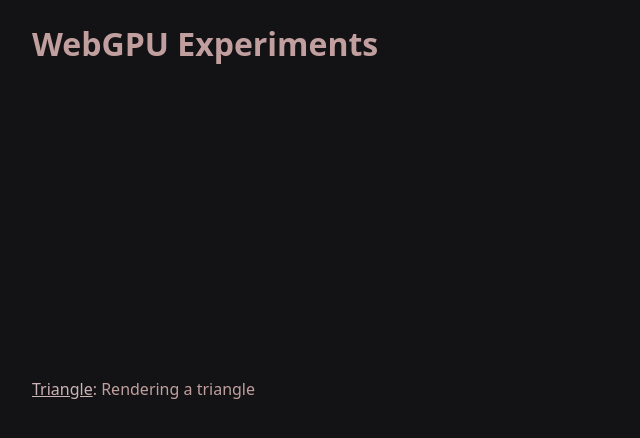
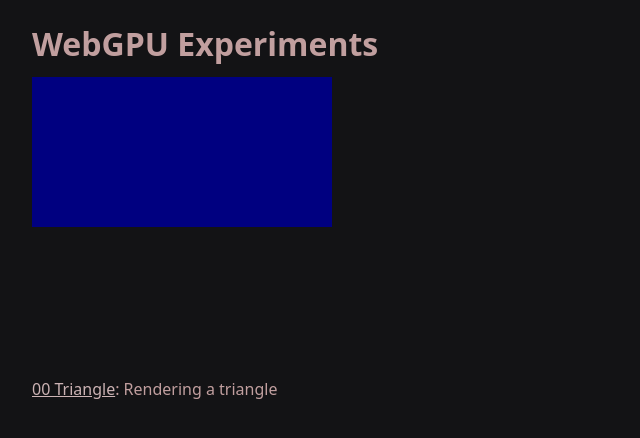
Before and after one commit to danielgormly/rd, a website built with Vite: page webgpu-fundamentals/index.html in a window 1280 px wide. Shown: the whole page, without its empty margins (0-640 px from the left). Built offline with nearby package versions, Linux system fonts and the light colour scheme.

Commit message:
setting up canvas

```diff
--- a/webgpu-fundamentals/src/01-triangle.ts
+++ b/webgpu-fundamentals/src/01-triangle.ts
@@ -1,5 +1,7 @@
+import { setupCanvas } from "./canvas";
+
 export function triangle(el: HTMLElement) {
-  console.log("triangle", el);
+  setupCanvas(el);
 }
 
 export const Triangle = {
--- /dev/null
+++ b/webgpu-fundamentals/src/canvas.ts
@@ -0,0 +1,6 @@
+export function setupCanvas(el: HTMLElement) {
+  el.innerHTML = "";
+  const canvas = document.createElement("canvas");
+  el.appendChild(canvas);
+  return canvas;
+}
--- a/webgpu-fundamentals/src/main.ts
+++ b/webgpu-fundamentals/src/main.ts
@@ -34,8 +34,11 @@ window.addEventListener("hashchange", (event) => {
 });
 
 const links: string[] = [];
+let i = 0;
 scenes.forEach((exp, key) => {
-  links.push(`<li><a href="#${key}">${exp.title}</a>: ${exp.description}</li>`);
+  links.push(
+    `<li><a href="#${key}">${i.toString().padStart(2, "0")} ${exp.title}</a>: ${exp.description}</li>`,
+  );
 });
 
 document.querySelector<HTMLDivElement>("#app")!.innerHTML = `
--- a/webgpu-fundamentals/src/style.css
+++ b/webgpu-fundamentals/src/style.css
@@ -40,3 +40,7 @@ a:hover {
     width: 100%;
     min-height: 300px;
 }
+
+canvas {
+    background: navy;
+}
```
